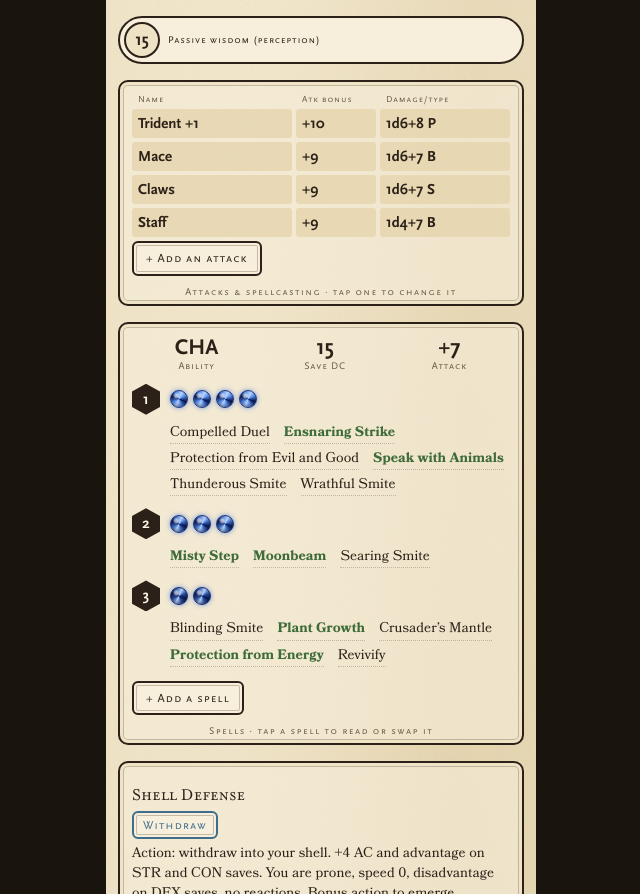
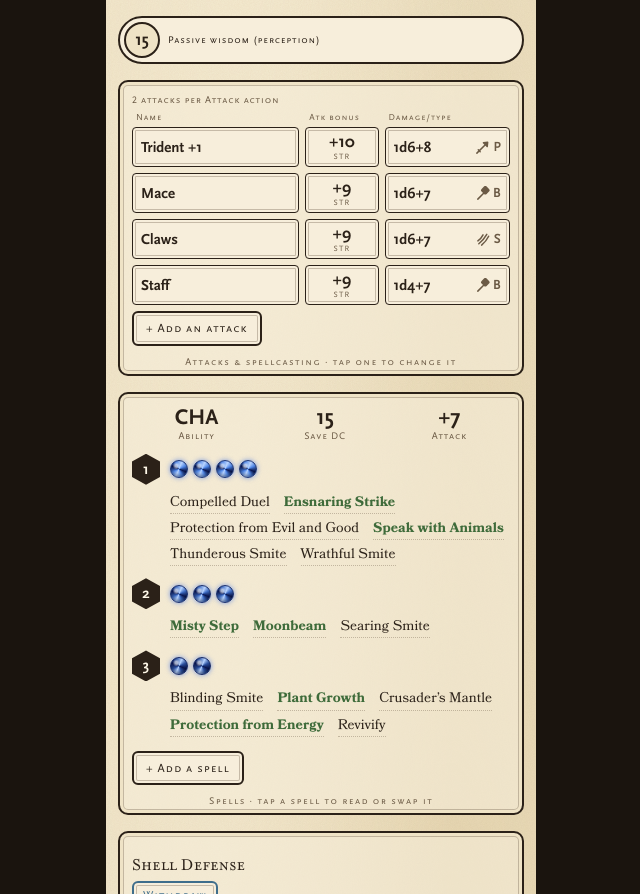
Before and after one commit to evanmassi/mimic, a plain HTML site: page index.html in a window 1280 px wide. Shown: the part 1761-2655 px from the top of the page, without its empty margins (319-959 px from the left). Drawn offline with Linux system fonts and the light colour scheme.

Commit message:
Attack rows are inked boxes with damage glyphs and an Extra Attack reminder

```diff
--- a/src/data/sampleCharacter.js
+++ b/src/data/sampleCharacter.js
@@ -58,7 +58,8 @@ export const SAMPLE_CHARACTER = {
     {id: "channelDivinity", name: "Channel Divinity",
       text: "Nature's Wrath or Turn the Faithless.",
       tracker: {kind: "uses", max: {base: 1}, recharge: "short"}},
-    {id: "extraAttack", name: "Extra Attack", text: "Attack twice when you take the Attack action.", tracker: null},
+    {id: "extraAttack", name: "Extra Attack", text: "Attack twice when you take the Attack action.", tracker: null,
+      effects: {attacks: 2}},
     {id: "auraOfProtection", name: "Aura of Protection", text: "You and friendly creatures within 10 ft add your CHA modifier to saving throws while you're conscious.", tracker: null,
       effects: {saveBonus: {label: "Aura", amount: {ability: "cha"}, min: 1}, whileConscious: true}},
     {id: "auraOfCourage", name: "Aura of Courage", text: "You and friendly creatures within 10 ft can't be frightened.", tracker: null},
--- a/src/rules/sheet.js
+++ b/src/rules/sheet.js
@@ -58,6 +58,9 @@ export function conditionCause(character, play, key){
   return effectConditions(character, play).includes(key) ? "feature" : null;
 }
 
+export const attacksPerAction = (character, play) =>
+  Math.max(1, ...activeEffects(character, play).map(effects => effects.attacks || 1));
+
 export function saveSeals(character, play){
   const isConscious = !activeConditions(character, play).some(condition => condition.key === "unconscious");
   return activeEffects(character, play).filter(effects => effects.saveBonus).map(({saveBonus, whileConscious}) => {
--- a/src/styles/app.css
+++ b/src/styles/app.css
@@ -376,15 +376,29 @@ button.pill{cursor:pointer}
 .seal-label{margin-top:1px;font:7px/1 var(--font-label);letter-spacing:.14em;color:var(--holy-deep);opacity:.85}
 @keyframes aura-breathe{from{opacity:.5}to{opacity:1}}
 
-.attack-head,.attack{display:grid;grid-template-columns:1.6fr .8fr 1.3fr;gap:4px;margin-bottom:4px}
-.attack{width:100%;padding:0;border:none;background:none;color:var(--ink);text-align:left;cursor:pointer}
-.attack-cell{padding:6px;font:700 15px var(--font-value);border-radius:3px}
-.attack .attack-cell{background:color-mix(in oklab,var(--paper-deep) 70%,transparent)}
-.attack-head .attack-cell{padding:0 6px;font:9px var(--font-label);letter-spacing:.1em;color:var(--ink-soft)}
-.attack-head .attack-cell{display:flex;align-items:center}
-.attack-head .dice-mark{margin-left:auto;gap:3px;font-size:8px}
-.attack-head .dice-mark::before{width:17px;height:12px}
-.attack-head .dice-mark[data-roll="fail"]::before,.attack-head .dice-mark[data-roll="even"]::before{width:12px}
+.attack-top{display:flex;align-items:center;justify-content:space-between;gap:8px;margin-bottom:6px}
+.attack-count{font:var(--size-label) var(--font-label);letter-spacing:var(--track-label);color:var(--ink-soft)}
+.attack-head,.attack{display:grid;grid-template-columns:1.6fr .7fr 1.2fr;gap:6px}
+.attack-head{margin-bottom:4px}
+.attack-label{padding:0 4px;font:9px var(--font-label);letter-spacing:.1em;color:var(--ink-soft)}
+.attack{width:100%;margin-bottom:6px;padding:0;border:none;background:none;color:var(--ink);text-align:left;cursor:pointer}
+.attack-cell{
+  display:flex;flex-direction:column;justify-content:center;min-width:0;min-height:40px;padding:4px 8px;
+  border:1.5px solid var(--ink);border-radius:4px;background:var(--paper-light);box-shadow:var(--control-line);
+}
+.attack-name{font:700 15px/1.15 var(--font-value);overflow-wrap:anywhere}
+.attack-hit{align-items:center}
+.attack-bonus{font:700 17px/1.1 var(--font-value)}
+.attack-ability{margin-top:1px;font:8px/1 var(--font-label);letter-spacing:.14em;color:var(--ink-soft)}
+.attack-damage{flex-direction:row;align-items:center;justify-content:space-between;gap:6px}
+.attack-dice{font:700 15px var(--font-value);white-space:nowrap}
+.damage-type{display:flex;align-items:center;gap:3px;min-width:0;font:700 13px var(--font-label);letter-spacing:.04em;color:var(--ink-soft)}
+.damage-type::before{content:"";width:15px;height:15px;flex:none;background:currentColor;mask:var(--glyph) center/contain no-repeat}
+.damage-type[data-type="P"]{--glyph:var(--glyph-piercing)}
+.damage-type[data-type="B"]{--glyph:var(--glyph-bludgeoning)}
+.damage-type[data-type="S"]{--glyph:var(--glyph-slashing)}
+.damage-type[data-type="word"]{font:var(--size-label) var(--font-label);letter-spacing:.06em;overflow:hidden;text-overflow:ellipsis;white-space:nowrap}
+.damage-type[data-type="word"]::before{content:none}
 
 .spell-head{display:flex;justify-content:space-around;margin-bottom:6px}
 .spell-stat{display:flex;flex-direction:column;align-items:center}
--- a/src/views/attacks.js
+++ b/src/views/attacks.js
@@ -1,6 +1,6 @@
 import {state, setOpenAttack} from "../store/state.js";
 import {setAttack, cycleAttackAbility, addAttack, removeAttack} from "../store/character.js";
-import {attackBonus, damageBonus, rollMark} from "../rules/sheet.js";
+import {attackBonus, damageBonus, rollMark, attacksPerAction} from "../rules/sheet.js";
 import {signed} from "../rules/format.js";
 import {makeFrame} from "../ui/frame.js";
 import {el} from "./dom.js";
@@ -30,12 +30,22 @@ function attackEditor(attack, index){
   return card;
 }
 
+function damageType(type){
+  const short = type.trim().length === 1;
+  const mark = el("span", "damage-type", short ? type.trim().toUpperCase() : type.trim());
+  mark.dataset.type = short ? type.trim().toUpperCase() : "word";
+  return mark;
+}
+
 function attackRow(attack, index){
   const character = state.character;
   const row = el("button", "attack");
   row.type = "button";
-  [attack.name, signed(attackBonus(character, attack)), `${attack.damageDice}${signed(damageBonus(character, attack))} ${attack.damageType}`]
-    .forEach(text => row.appendChild(el("span", "attack-cell", text)));
+  const hit = el("span", "attack-cell attack-hit");
+  hit.append(el("b", "attack-bonus", signed(attackBonus(character, attack))), el("span", "attack-ability", attack.ability.toUpperCase()));
+  const damage = el("span", "attack-cell attack-damage");
+  damage.append(el("b", "attack-dice", attack.damageDice + signed(damageBonus(character, attack))), damageType(attack.damageType));
+  row.append(el("span", "attack-cell attack-name", attack.name), hit, damage);
   row.addEventListener("click", () => setOpenAttack(index));
   return row;
 }
@@ -43,11 +53,16 @@ function attackRow(attack, index){
 export function renderAttacks(main){
   const attacks = state.character.attacks;
   const box = makeFrame(el("section"), "Attacks & spellcasting · tap one to change it");
+  const count = attacksPerAction(state.character, state.play);
+  const roll = rollMark(state.character, state.play, "attack");
+  if(count > 1 || roll){
+    const top = el("div", "attack-top");
+    top.appendChild(el("span", "attack-count", count > 1 ? `${count} attacks per Attack action` : ""));
+    if(roll) top.appendChild(diceMark(roll));
+    box.appendChild(top);
+  }
   const head = el("div", "attack-head");
-  const nameHead = el("span", "attack-cell", "Name");
-  const roll = rollMark(state.character, state.play, "attack");
-  if(roll) nameHead.appendChild(diceMark(roll));
-  head.append(nameHead, el("span", "attack-cell", "Atk bonus"), el("span", "attack-cell", "Damage/type"));
+  ["Name", "Atk bonus", "Damage/type"].forEach(text => head.appendChild(el("span", "attack-label", text)));
   box.appendChild(head);
   attacks.forEach((attack, index) => box.appendChild(state.openAttack === index ? attackEditor(attack, index) : attackRow(attack, index)));
   box.appendChild(actionButton("+ Add an attack", {}, () => {
```
Also changed, not shown: test/logic.mjs (+8 -0 lines), test/views.mjs (+15 -2 lines), src/ui/tokens/textures.css.
